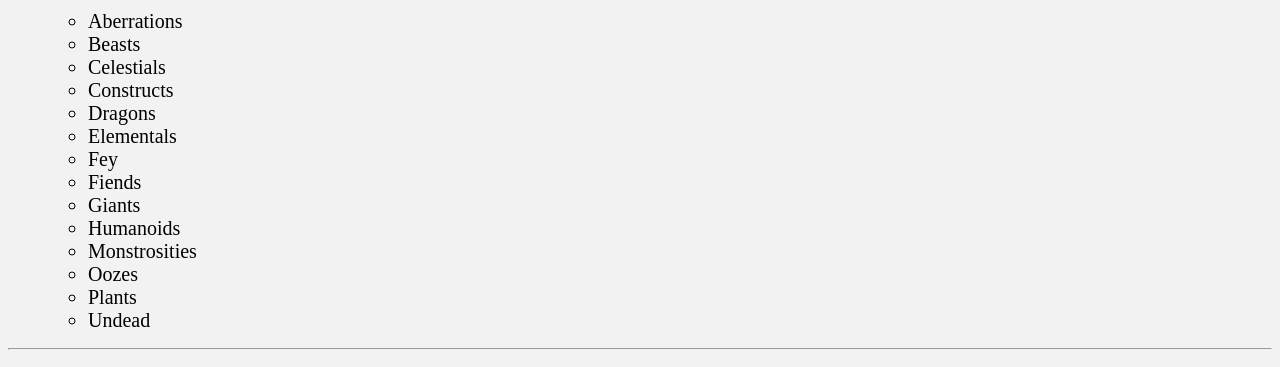
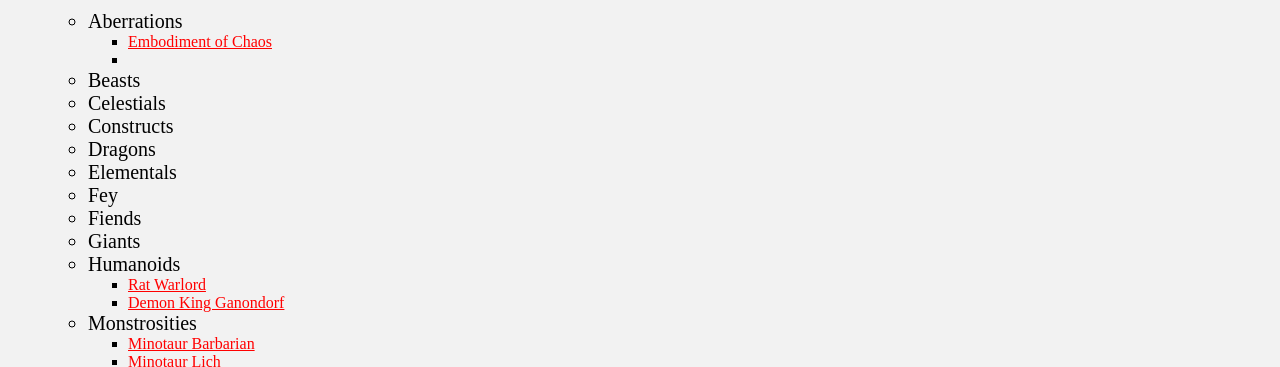
Before and after one commit to Fishyboi72/DnD-Homebrew, a website: page pages/monsters.html in a window 1280 px wide. Shown: the part 290-657 px from the top of the page. Drawn offline with Linux system fonts and the light colour scheme.

Commit message:
Monster Links!

```diff
--- a/pages/monsters.html
+++ b/pages/monsters.html
@@ -24,6 +24,9 @@
                     <h2>Contents:</h2>
                     <ul>
                         <li class="type">Aberrations</li>
+                        <ul>
+                          <li><a href="embodimentOfChaos">Embodiment of Chaos</a><li>
+                        </ul>
                     </ul>
                     <ul>
                         <li class="type">Beasts</li>
@@ -51,9 +54,17 @@
                     </ul>
                     <ul>
                         <li class="type">Humanoids</li>
+                        <ul>
+                          <li><a href="ratWarlord">Rat Warlord</a></li>
+                          <li><a href="demonKingGanondorf">Demon King Ganondorf</a></li>
+                        </ul>
                     </ul>
                     <ul>
                         <li class="type">Monstrosities</li>
+                        <ul>
+                          <li><a href="minotaurBarbarian">Minotaur Barbarian</a></li>
+                          <li><a href="minotaurLich">Minotaur Lich</a></li>
+                        </ul>
                     </ul>
                     <ul>
                         <li class="type">Oozes</li>
```
